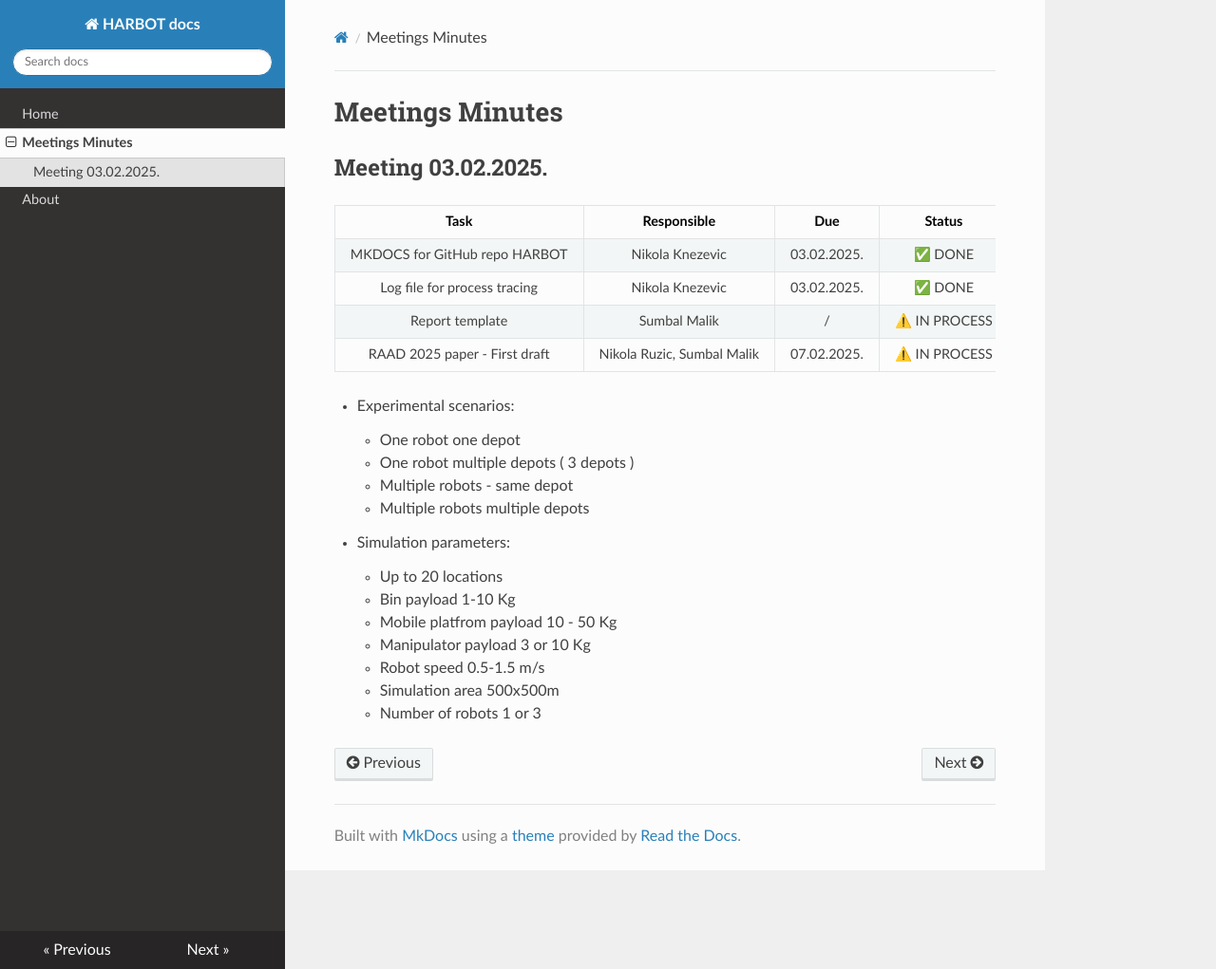
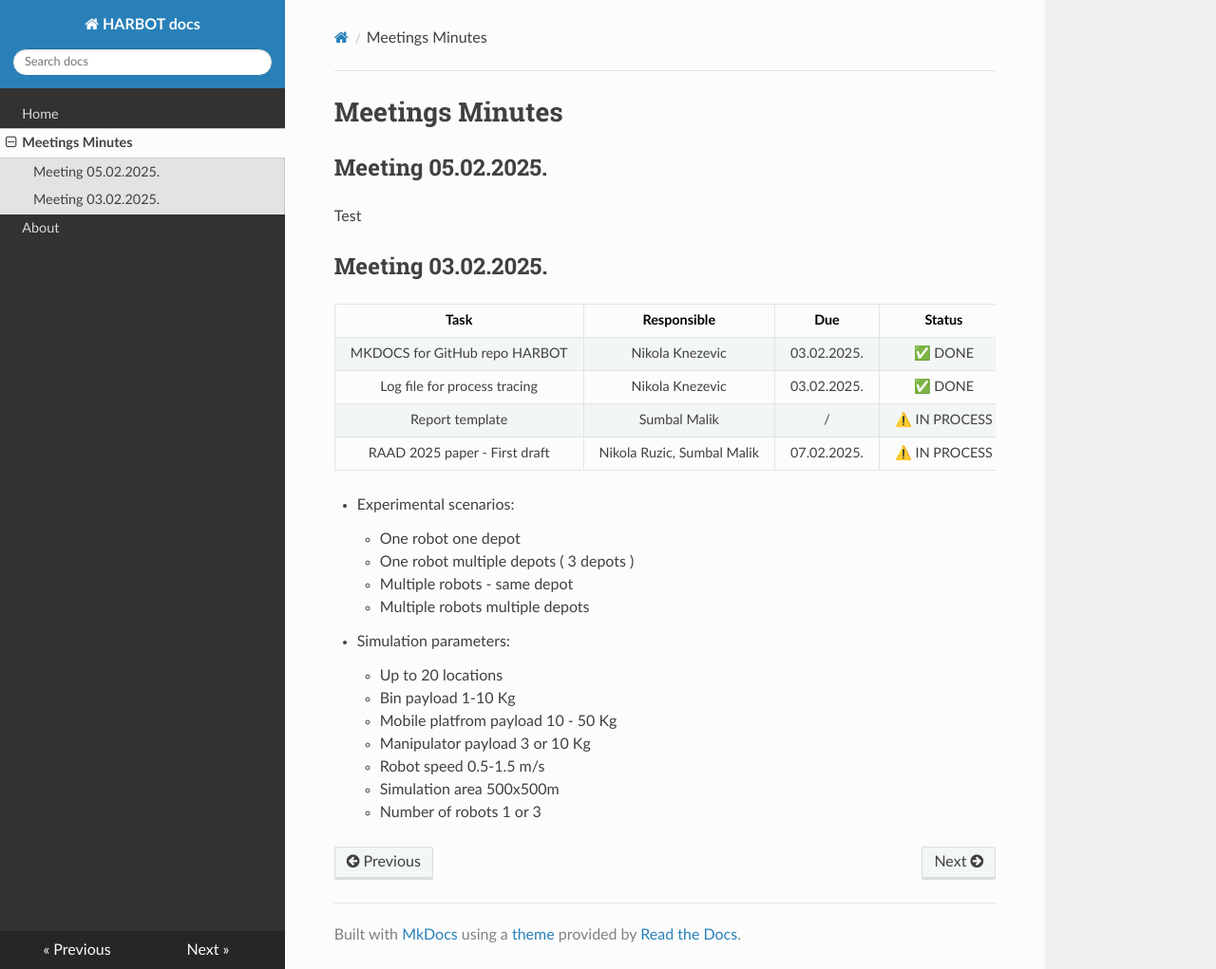
Before and after one commit to etfrobotics/HARBOT, an MkDocs documentation site: the page built from docs/logs.md, in a window 1280 px wide and 1021 px high. Shown: the whole window at 95% size. Built offline with MkDocs 1.6.1, drawn with Linux system fonts in a browser that asks for light colours; nearby versions of some CDN libraries.

Commit message:
Update logs.md

```diff
--- a/docs/logs.md
+++ b/docs/logs.md
@@ -1,4 +1,8 @@
 # Meetings Minutes
+
+## Meeting 05.02.2025.
+
+Test
 
 ## Meeting 03.02.2025.
 
```
